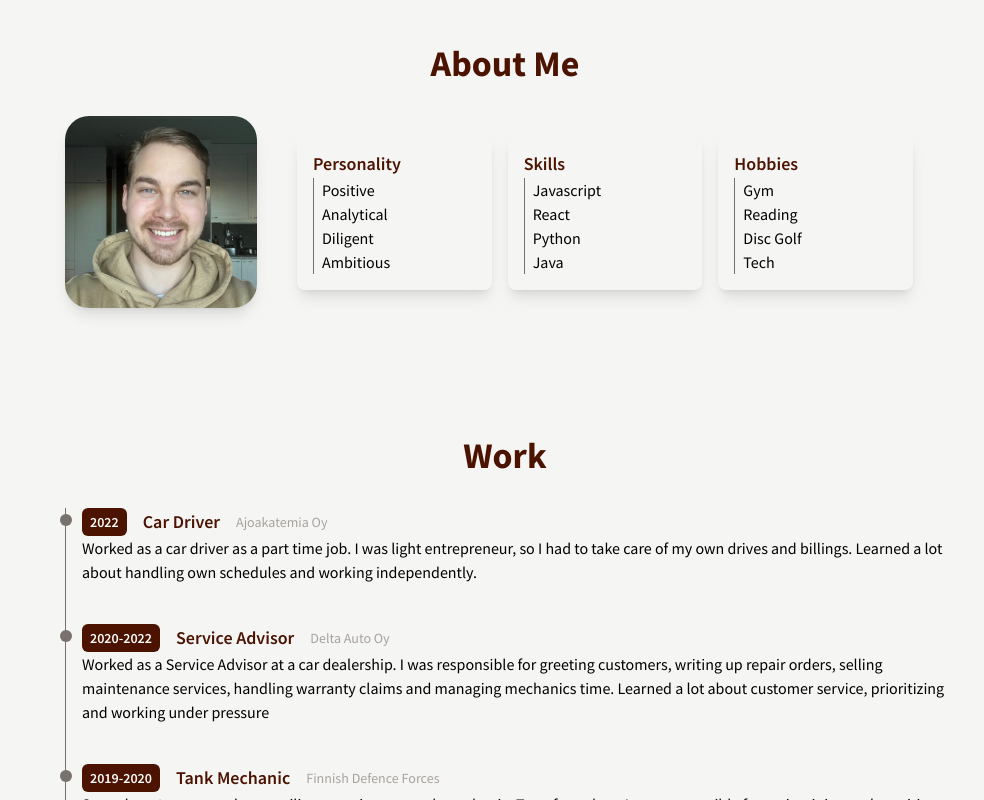
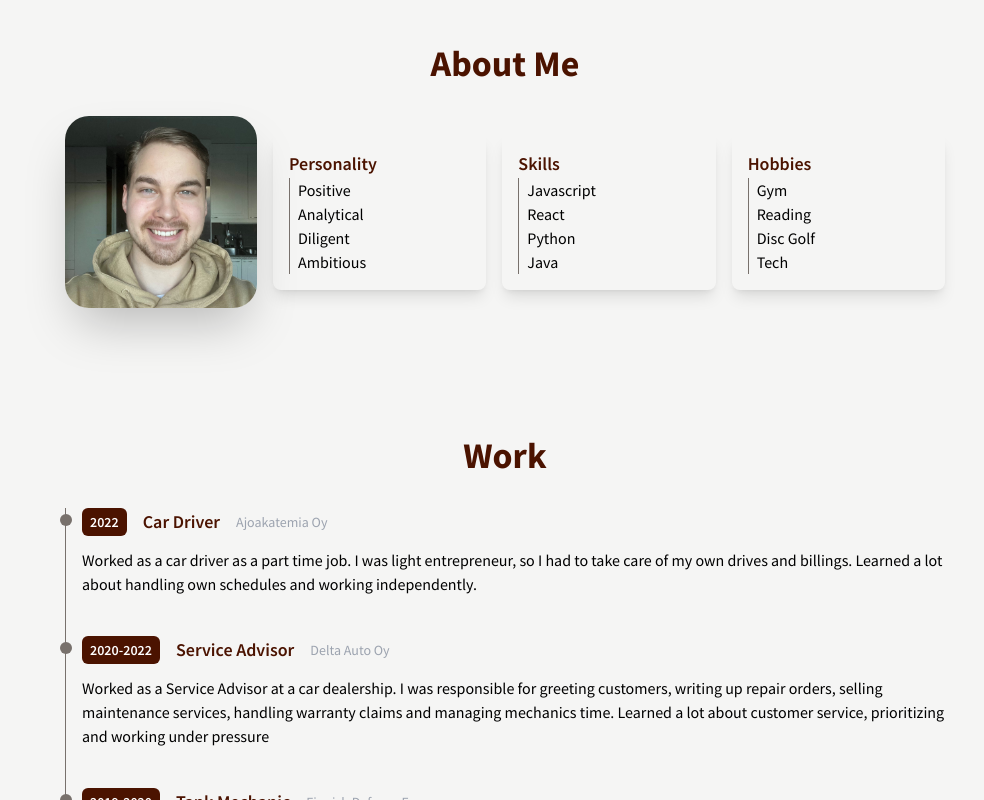
Before and after one commit to Luukalindgren/Portfolio, a React (Vite) app in the folder client/: page / in a window 1280 px wide. Shown: the part 820-1620 px from the top of the page, without its empty margins (135-1119 px from the left). Built offline with nearby package versions, Linux system fonts and the light colour scheme.

Commit message:
Styling tweaks

```diff
--- a/client/src/App.jsx
+++ b/client/src/App.jsx
@@ -9,7 +9,7 @@ import Footer from './components/Footer'
 // TODO:
 // DONE (without animation) Add self portrait and some animated circle around it
 // DONE Add section for skills, education, and other stuff about me
-// - Make pop-up for
+// - Make pop-up for sending email (succesfull and error)
 // - Change domain to luuka.software (take it from kisakalenteri project)
 // DONE Make repetetive Tailwind classes into components
 // DONE Make contact form work, maybe change it to email link
--- a/client/src/components/About.jsx
+++ b/client/src/components/About.jsx
@@ -7,11 +7,11 @@ const About = () => {
       <h2>About Me</h2>
       <div className="flex gap-2 flex-block">
         <img
-          className="w-48 h-48 m-auto shadow-lg rounded-3xl"
+          className="w-48 h-48 m-auto shadow-2xl rounded-3xl"
           src={IMG_0549_lowres}
           alt="Profile Picture"
         />
-        <div className="grid flex-auto gap-4 m-auto sm:grid-cols-3 sm:pl-2 md:px-8">
+        <div className="grid flex-auto gap-4 m-auto sm:grid-cols-3 sm:pl-2">
           <div>
             <ol className="about-list">
               <h3 className="text-lg font-semibold text-[#4B1300]">
--- a/client/src/components/Footer.jsx
+++ b/client/src/components/Footer.jsx
@@ -6,7 +6,7 @@ const Footer = () => {
       id="footer"
       className="w-full p-4 py-16 m-auto md:px-20 bg-stone-200"
     >
-      <p className="text-center text-stone-500">© 2023 Luuka Lindgren</p>
+      <p className="text-center text-gray-400">© 2023 Luuka Lindgren</p>
     </div>
   );
 };
--- a/client/src/components/Sidenav.jsx
+++ b/client/src/components/Sidenav.jsx
@@ -68,7 +68,7 @@ const Sidenav = () => {
       ) : (
         ""
       )}
-      <div className="md:block hidden fixed top-[35%] z-10">
+      <div className="md:block hidden fixed top-[30%] z-10">
         <div className="flex flex-col">
           <a
             href="#main"
--- a/client/src/components/WorkItem.jsx
+++ b/client/src/components/WorkItem.jsx
@@ -2,19 +2,19 @@ import React from "react";
 
 const WorkItem = ({ title, company, year, duration, description }) => {
   return (
-    <ol className="flex flex-col md:flex-row relative border-l border-stone-500">
+    <ol className="relative flex flex-col border-l md:flex-row border-stone-500">
       <li className="mb-10 ml-4 ">
         <div className="absolute w-3 h-3 bg-stone-500 rounded-full mt-1.5 -left-1.5 border-white" />
-        <p className="flex flex-wrap gap-4 flex-row items-center justify-start text-xs md:text-sm">
+        <p className="flex flex-row flex-wrap items-center justify-start gap-4 text-xs md:text-sm">
           <span className="inline-block px-2 py-1 font-semibold text-white bg-[#4B1300] rounded-md">
             {year}
           </span>
           <span className="text-lg font-semibold text-[#4B1300]">{title}</span>
-          <span className="my-1 text-sm font-normal leading-none text-stone-400">
+          <span className="my-1 text-sm font-normal leading-none text-gray-400">
             {company}
           </span>
         </p>
-        <p>{description}</p>
+        <p className="pt-3">{description}</p>
       </li>
     </ol>
   );
```
